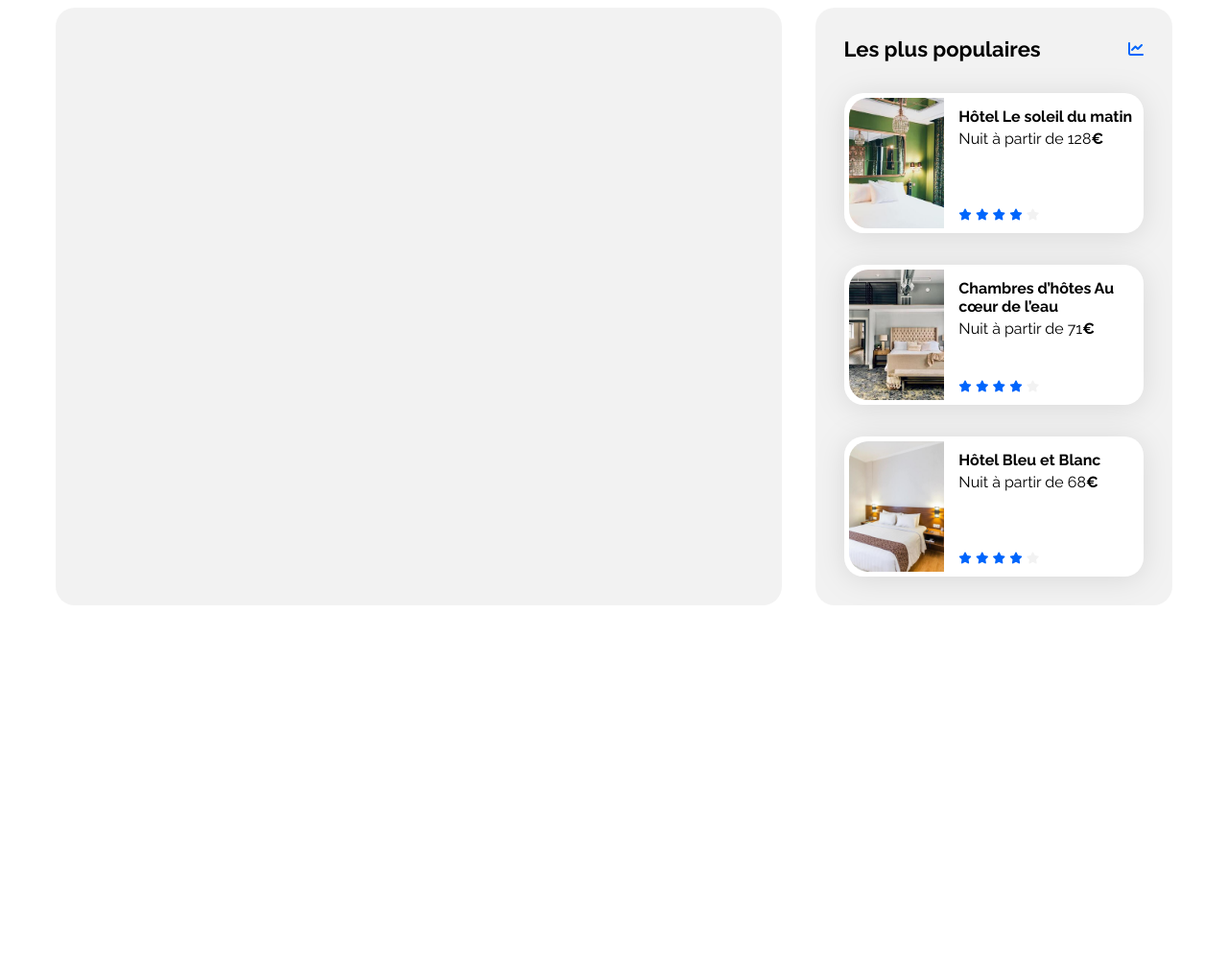
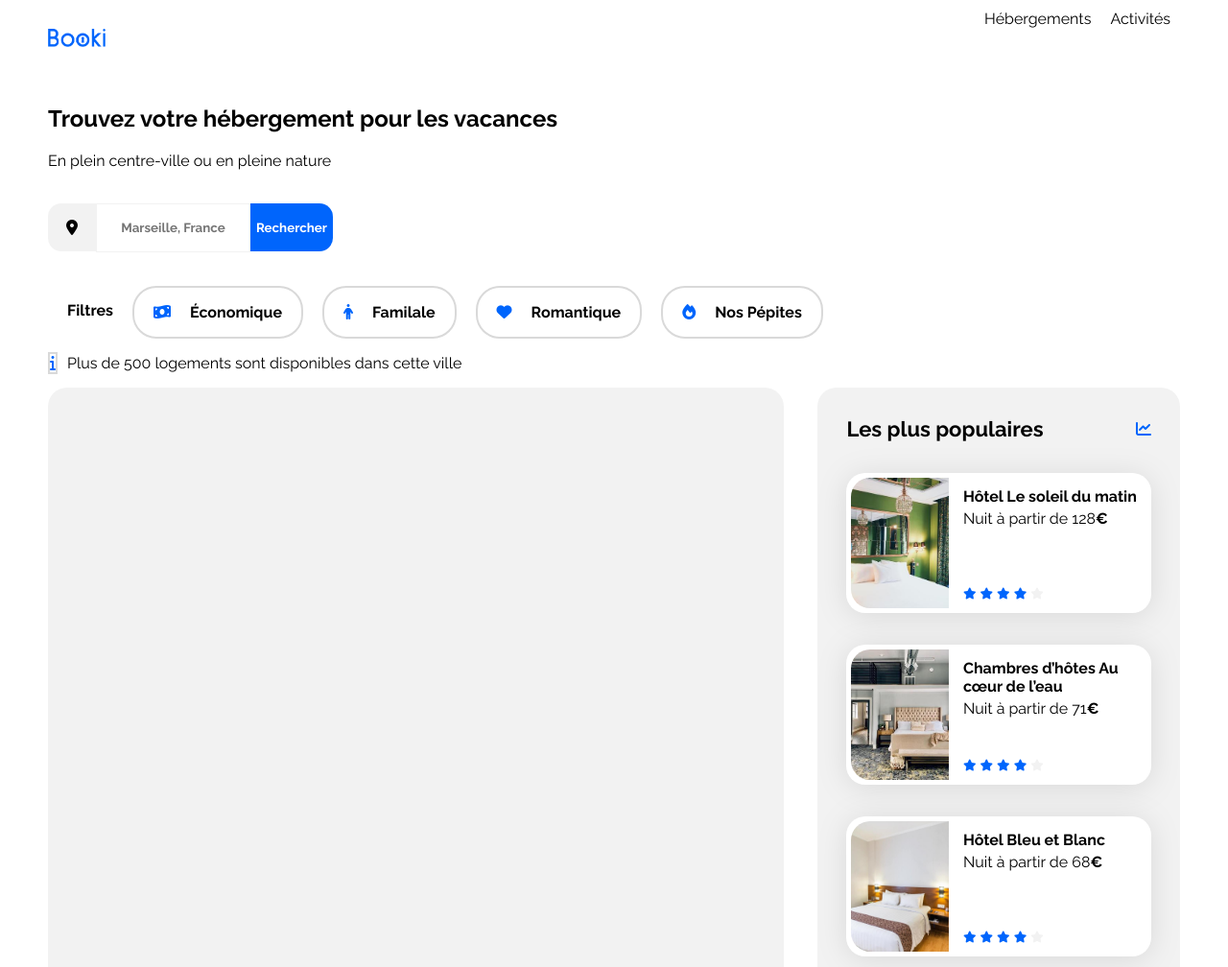
Before and after one commit to Baptiste-Wllme/mission_01, a plain HTML site: page index.html in a window 1280 px wide. Shown: the top 1008 px of the page at 96% size. Before the commit the page ends 800 px from the top, so only its background shows below. Drawn offline with Linux system fonts and the light colour scheme.

Commit message:
add header section

```diff
--- a/css/style.css
+++ b/css/style.css
@@ -16,6 +16,7 @@
 body {
     display: flex;
     justify-content: center;
+    margin: 0;
 }
 
 .main-container {
@@ -56,6 +57,143 @@ a {
 
 .neutral-star {
     color: var(--main-bg-color)
+}
+
+/****** banner du site **********/
+
+.banner-site {
+    display: flex;
+    flex-direction: row;
+    justify-content: space-between;
+    height: 79px;
+    margin-bottom: 30px;
+}
+
+.banner_h {
+    padding: 10px;
+    text-align: center;
+    width: auto;
+
+}
+
+.banner_a {
+    padding: 10px;
+    text-align: right;
+    text-align: center;
+}
+
+.banner_h:hover {
+    border-top: solid 2px;
+    color: #0065FC;
+}
+
+.banner_a:hover {
+    border-top: solid 2px;
+    color: #0065FC;
+}
+
+.banner_row {
+    display: flex;
+    flex-direction: row;
+}
+ .logo_booki {
+    height: 19px;
+    align-self: center;
+ }
+
+ .search_tool {
+    display: flex;
+    flex-direction: row;
+    margin-top: 35px;
+ }
+
+ .icone_location i {
+    color: black;
+ }
+
+
+ .icone_location {
+    display: flex;
+    justify-content: center;
+    align-items: center;
+    background-color: #F2F2F2;
+    width: 50px;
+    height: 50px;
+    border-top-left-radius: 14px;
+    border-bottom-left-radius: 14px;
+    border-collapse: collapse;
+ }
+
+ .search_area input {
+    height: 47px;
+    font-weight: bold;
+    border-collapse: collapse;
+    border: 1px solid;
+    border-color: #F2F2F2;
+    font-style: color rgb(170, 55, 55);
+ }
+
+ .button_search input {
+    height: 50px;
+    border-top-right-radius: 14px;
+    border-bottom-right-radius: 14px;
+    background-color: #0065FC;
+    color: white;
+    font-weight: bold;
+    border-collapse: collapse;
+    border: none;
+ }
+
+.filter {
+    display: flex;
+    flex-direction: row;
+    font-weight: bold;
+    margin-top: 35px;
+}
+
+.filter p {
+    padding-left: 20px;
+}
+
+.economy,
+.family,
+.romantic,
+.favorite {
+    display: flex;
+    flex-direction: row;
+    justify-content: center;
+    align-items: center;
+    border: 2px solid #d9d9d9;
+    border-radius: 25px;
+    padding-left: 20px;
+    padding-right: 20px;
+    margin-left: 20px;
+}
+
+.economy:hover,
+.family:hover,
+.romantic:hover,
+.favorite:hover {
+    background-color: #DEEBFF;
+}
+
+
+
+
+
+.point_info {
+    display: flex;
+    flex-direction: row;
+    align-items: center;
+}
+
+.point_info p {
+    padding-left: 10px;
+}
+
+
+.icone_info {
+    border: 2px solid #d9d9d9;
 }
 
 /****** Hebergements And Populaires ***********/
--- a/index.html
+++ b/index.html
@@ -11,13 +11,82 @@
     <link rel="stylesheet" href="https://cdnjs.cloudflare.com/ajax/libs/font-awesome/6.2.1/css/all.min.css"
         integrity="sha512-MV7K8+y+gLIBoVD59lQIYicR65iaqukzvf/nwasF0nqhPay5w/9lJmVM2hMDcnK1OnMGCdVK+iQrJ7lzPJQd1w=="
         crossorigin="anonymous" referrerpolicy="no-referrer" />
+    <link rel="preconnect" href="https://fonts.googleapis.com">
+    <link rel="preconnect" href="https://fonts.gstatic.com" crossorigin>
+    <link href="https://fonts.googleapis.com/css2?family=Manrope:wght@200..800&family=Montserrat:ital,wght@0,100..900;1,100..900&family=Raleway:ital,wght@0,100..900;1,100..900&display=swap" rel="stylesheet">
     <link rel="stylesheet" href="./css/style.css">
+    <!--
+    <i class="fa-solid fa-money-bill-wave"></i> ( billet)
+    <i class="fa-solid fa-chart-line" aria-hidden="true"></i> ( courbe )
+    <i class="fa-xs fa-solid fa-star" aria-hidden="true"></i> ( étoile )
+    <i class="fa-solid fa-heart"></i> ( coeur )
+    <i class="fa-solid fa-info"></i> ( info )
+    <i class="fa-solid fa-dog"></i> ( animal )
+    <i class="fa-solid fa-person"></i> ( homme)
+    <i class="fa-solid fa-fire"></i> ( feu )
+    <i class="fa-solid fa-magnifying-glass"></i> ( loupe )
+    <i class="fa-solid fa-location-dot"></i> (location)
+    -->
 </head>
 
 <body>
     <div class="main-container">
-        <header></header>
+        <header class="banner-site">
+            <img src="./images/logo/Booki.png" class="logo_booki"/>
+            <div class="banner_row">
+                <div class="banner_h">
+                    <a href="#">Hébergements</a>
+                </div>
+                <div class="banner_a">
+                    <a href="#">Activités</a>
+                </div>
+            </div>
+        </header>
         <main>
+            <section>
+                <h1>Trouvez votre hébergement pour les vacances</h1>
+                <p>En plein centre-ville ou en pleine nature</p>
+                <div class="search_tool">
+                    <div class="icone_location">
+                        <i class="fa-solid fa-location-dot"></i>
+                    </div>
+                    <div class="search_area">
+                        <input type="text" style="text-align: center" name="city" id="city" placeholder="Marseille, France" style="color: black;"/>
+                    </div>
+                    <div class="button_search">
+                        <input type="submit" name="serch" value="Rechercher"/>
+                    </div>
+                </div>
+                <div class="filter">
+                    <p>Filtres</p>
+                    <div class="economy">
+                        <i class="fa-solid fa-money-bill-wave"></i>
+                        <p>Économique</p>
+                    </div>
+                    <div class="family">
+                        <i class="fa-solid fa-person"></i>
+                        <p>Familale</p>
+                    </div>
+                    <div class="romantic">
+                        <i class="fa-solid fa-heart"></i>
+                        <P>Romantique</P>
+                    </div>
+                    <div class="favorite">
+                        <i class="fa-solid fa-fire"></i>
+                        <p>Nos Pépites</p>
+                    </div>
+                </div>
+                <div class="point_info">
+                    <div class="icone_info">
+                        <i class="fa-solid fa-info"></i>
+                    </div>
+                    <p>Plus de 500 logements sont disponibles dans cette ville</p>
+                </div>
+
+
+
+
+            </section>
             <div class="hebergements-and-populaires">
                 <section class="hebergements">
 
```
